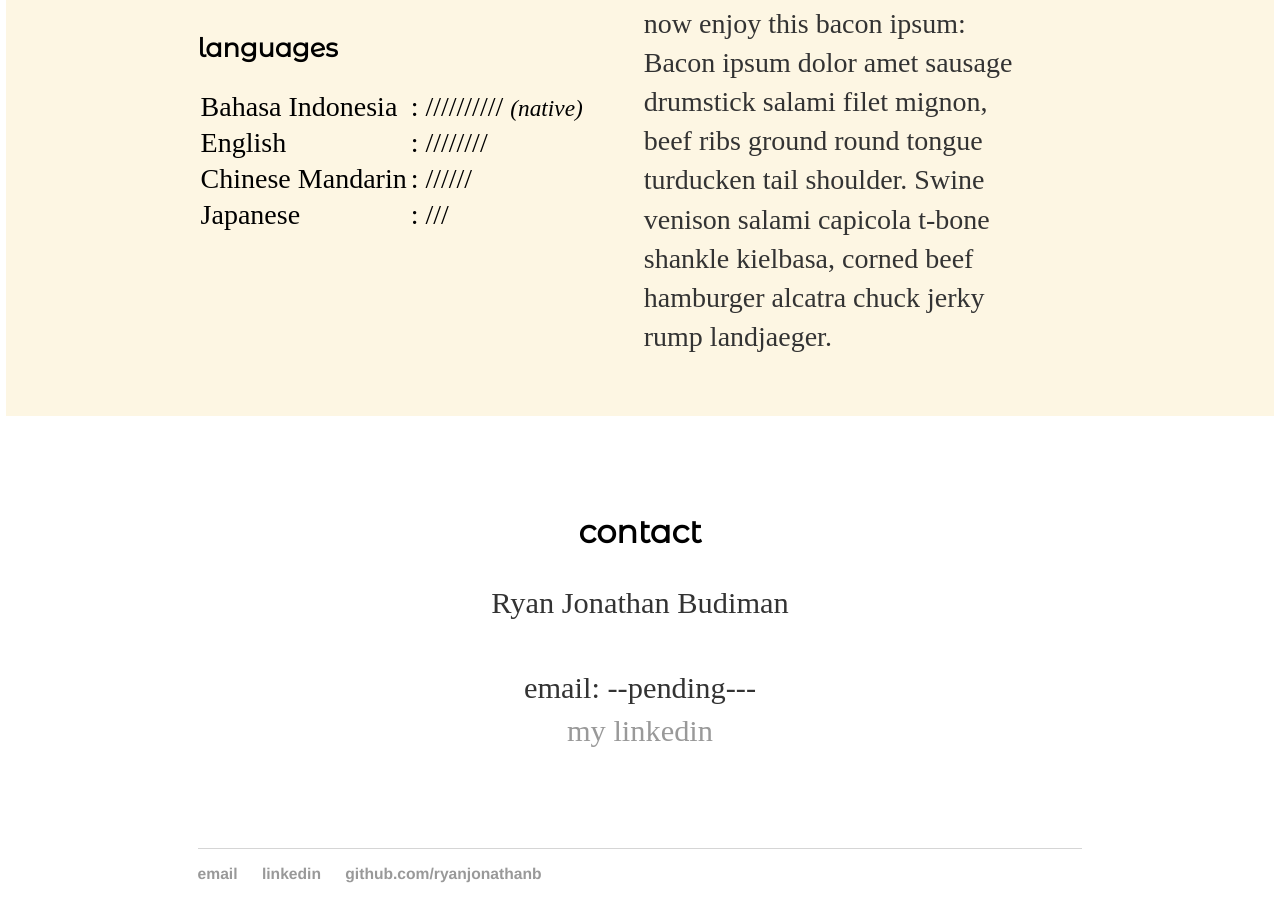
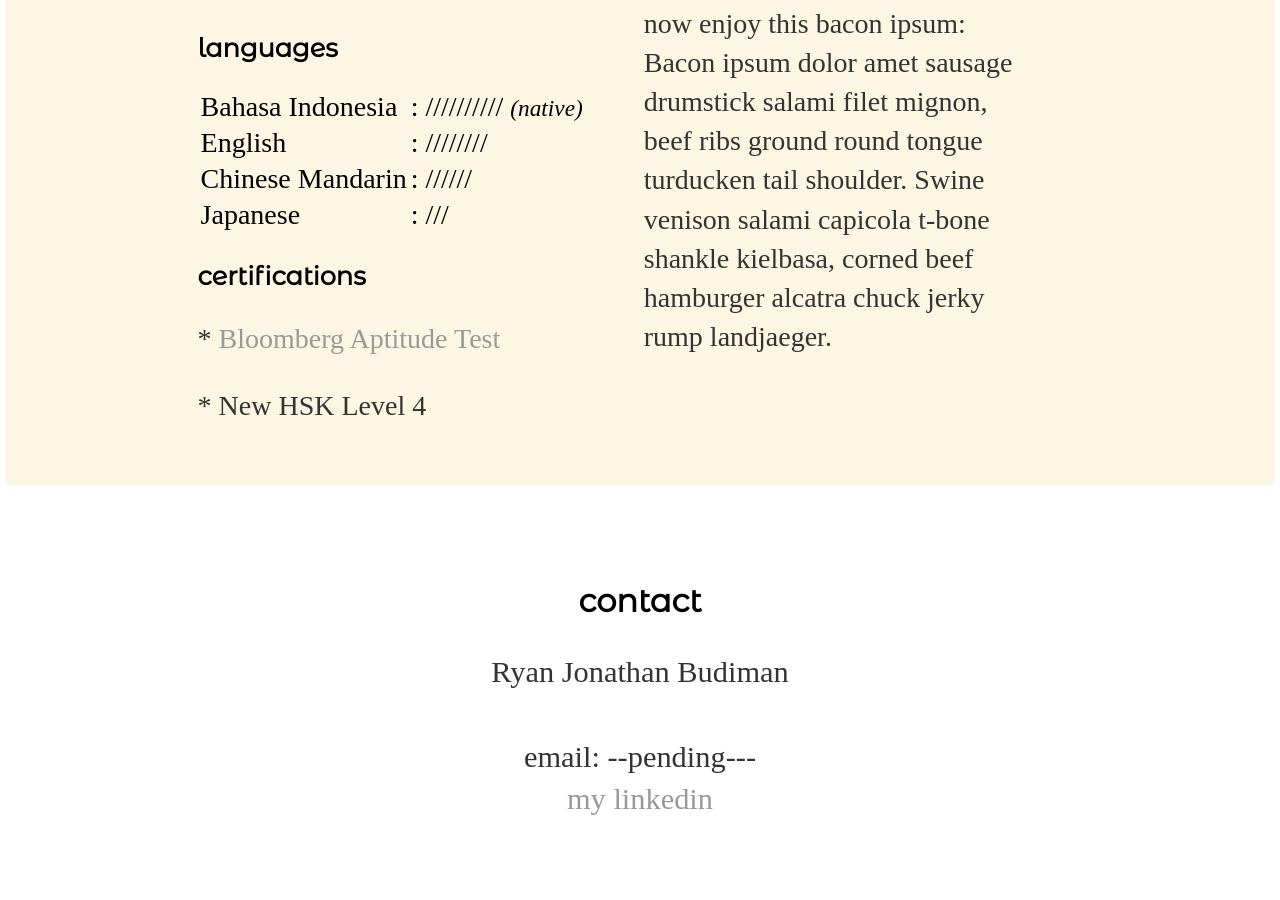
Before and after one commit to ryanjonathanb/ryanjonathanb.github.io, a Jekyll site: the page built from index.html, in a window 1280 px wide and 900 px high, scrolled down 2238 px. Built offline with Jekyll 4.4.1, drawn with Linux system fonts in a browser that asks for light colours; some web fonts are replaced.

Commit message:
homepage div

```diff
--- a/index.html
+++ b/index.html
@@ -47,6 +47,9 @@ title: ryanjonathanb
 					<td>Japanese</td><td>: ///</td>
 				</tr>
 			</table>
+			<h3>certifications</h3>
+			<p>* <a href="https://talentsearch.bloomberginstitute.com/profiles/141466131940" target="blank">Bloomberg Aptitude Test</a></p>
+			<p>* New HSK Level 4</p>
 		</div>
 		<div style="width: 45%; float: left;">
 			<h3>extra contents</h3>
```
